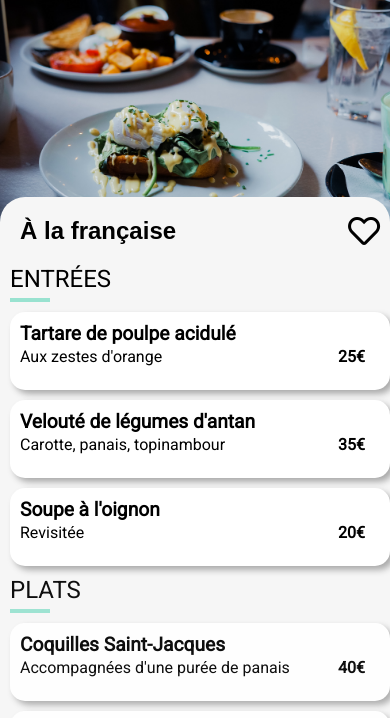
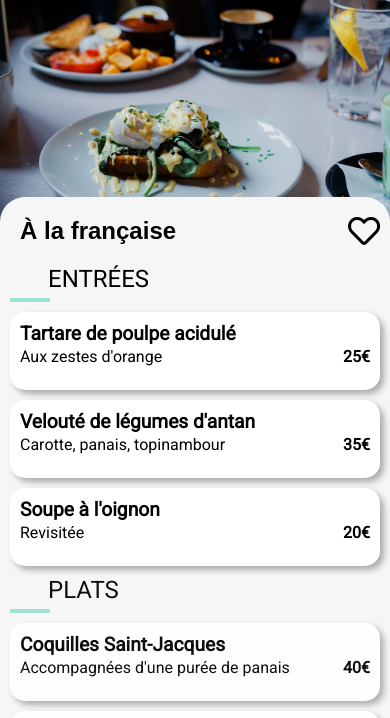
Before and after one commit to Phenomenium/P3_Ohmyfood, a website: page pages_restaurants/A_la_francaise.html in a window 390 px wide. Shown: the part 101-819 px from the top of the page. Drawn offline with Linux system fonts and the light colour scheme; a web font is replaced by a local one.

Commit message:
redimensionnement tablette et desktop

```diff
--- a/sass/components/_Pages-menu.scss
+++ b/sass/components/_Pages-menu.scss
@@ -51,19 +51,17 @@
     justify-content: space-between;
     align-items: center;
     line-height: 1.5rem;
-    padding-right: 15px;
     p {
-        margin: 0;
-        white-space: nowrap;
-        text-overflow: ellipsis;
-        overflow: hidden;
+    margin: 0;
+    white-space: nowrap;
+    text-overflow: ellipsis;
+    overflow: hidden;
     }
 }
 .ligne__prix span {
-    margin-right: 0px;
+    margin-left: 10px;
 }
 .entrees h3, .plats h3, .dessert h3 {
-    margin-left: auto;
     padding-left: 10px;
     margin-bottom: 5px;
     font-family: "roboto", sans-serif;
--- a/sass/layouts/_main-menu.scss
+++ b/sass/layouts/_main-menu.scss
@@ -13,21 +13,12 @@
 }
 .entrees {
     animation: fadein 3s ease-in-out;
-    @include tablette {
-    width: 400px;
-  }
 }
 .plats {
     animation: fadein 6s ease-in-out;
-    @include tablette {
-    width: 400px;
-  }
 }
 .dessert {
     animation: fadein 9s ease-in-out;
-    @include tablette {
-    width: 400px;
-  }
 }
 .icon__valider {
     @include icon-valider;
--- a/sass/utils/_mixins.scss
+++ b/sass/utils/_mixins.scss
@@ -88,6 +88,7 @@
     margin: 10px;
     padding: 10px;
     height: 78px;
+    width: 400px;
     box-shadow: 4px 4px 6px #aaa;
     position: relative;
     cursor: pointer;
@@ -104,6 +105,9 @@
     }
     &:hover .fa-check-circle {
         transform: rotate(360deg);
+    }
+    @include mobile {
+        width: auto;
     }
 }
 @mixin icon-valider {
```
Also changed, not shown: public/css/style.css, 1 other file.
